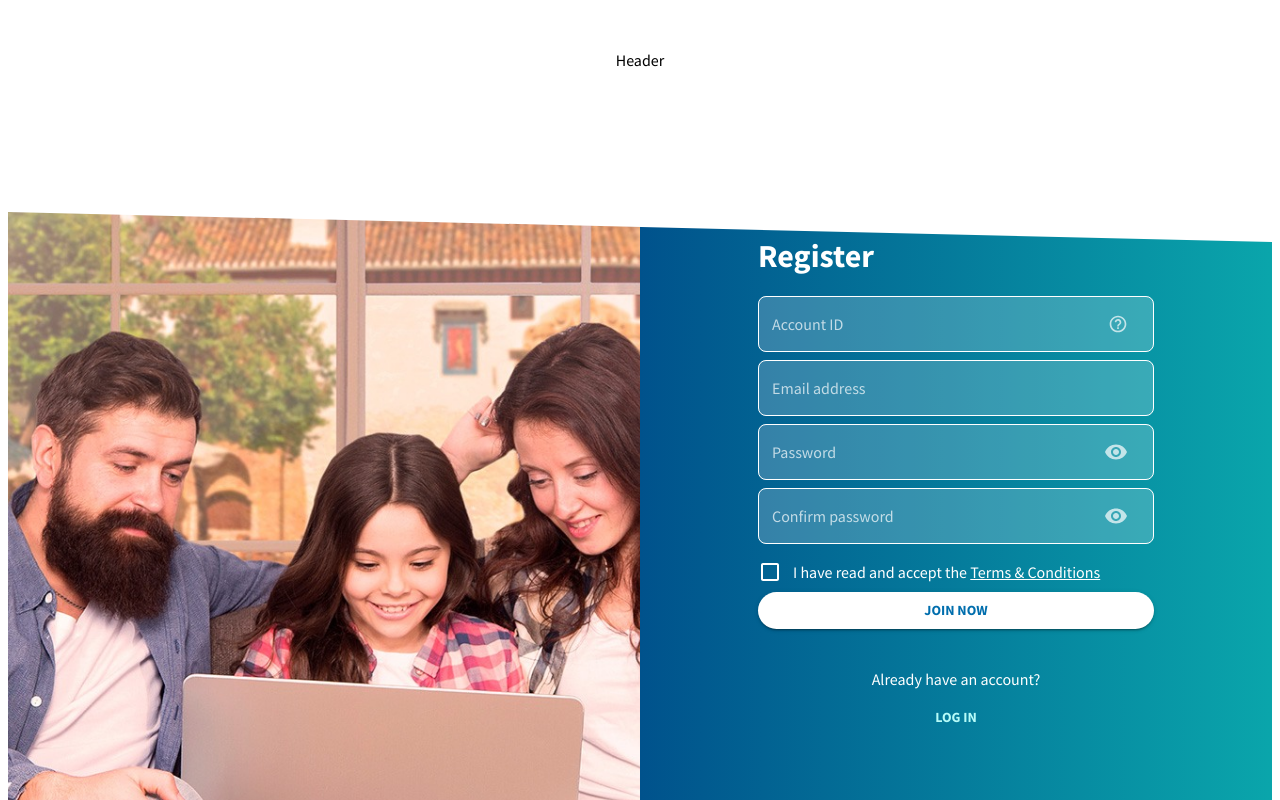
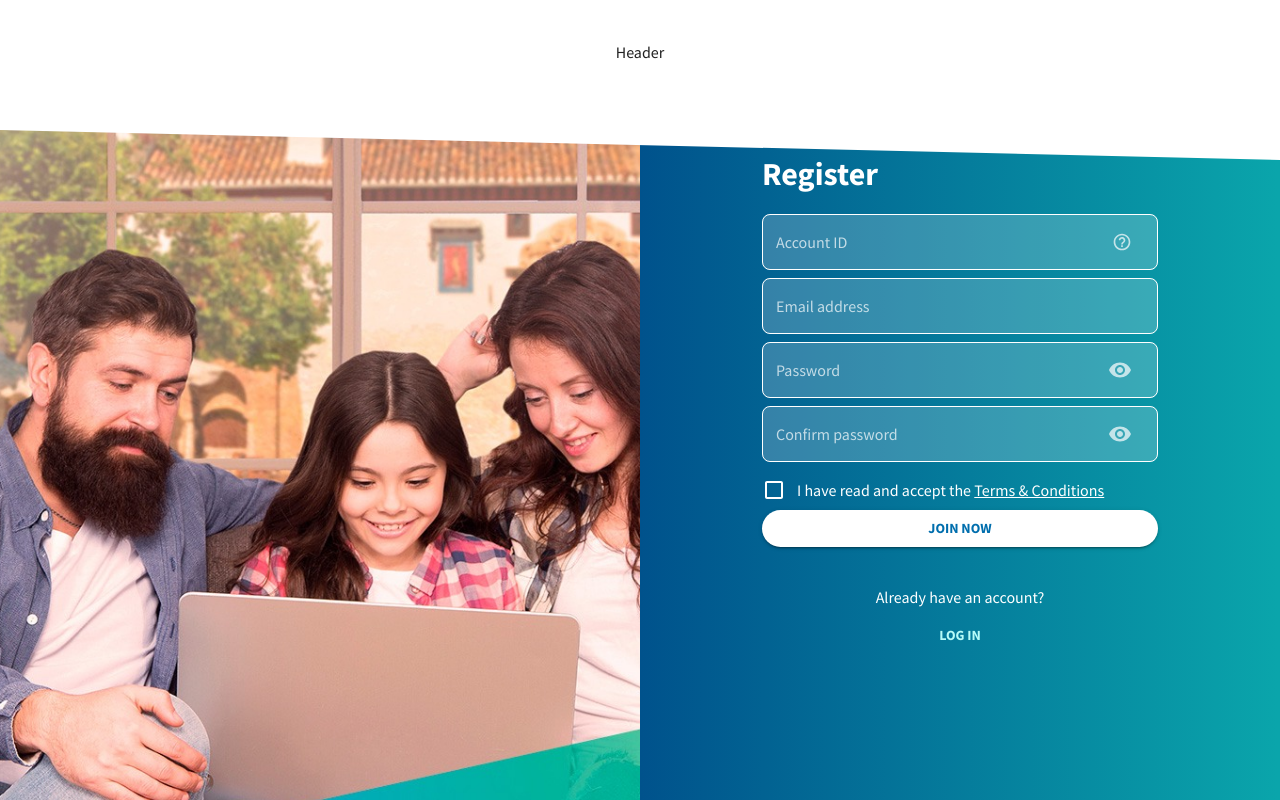
Before and after one commit to srzvan/symmetrical-octo-fiesta, a Next.js app: page / in a window 1280 px wide. Shown: the top 800 px of the page. Built offline with nearby package versions, Linux system fonts and the light colour scheme.

Commit message:
css baseline now uses correct custom theme values

```diff
--- a/pages/_app.tsx
+++ b/pages/_app.tsx
@@ -1,6 +1,6 @@
 import * as React from "react";
 import Head from "next/head";
-import { createMuiTheme, responsiveFontSizes, ThemeProvider } from "@material-ui/core";
+import { createMuiTheme, CssBaseline, responsiveFontSizes, ThemeProvider } from "@material-ui/core";
 
 import SplashScreen from "../src/components/SplashScreen";
 
@@ -16,11 +16,12 @@ function App({ Component, pageProps }) {
       <Head>
         <meta name="viewport" content="minimum-scale=1, initial-scale=1, width=device-width" />
       </Head>
-      <SplashScreen>
-        <ThemeProvider theme={theme}>
+      <ThemeProvider theme={theme}>
+        <CssBaseline />
+        <SplashScreen>
           <Component {...pageProps} />
-        </ThemeProvider>
-      </SplashScreen>
+        </SplashScreen>
+      </ThemeProvider>
     </>
   );
 }
```
